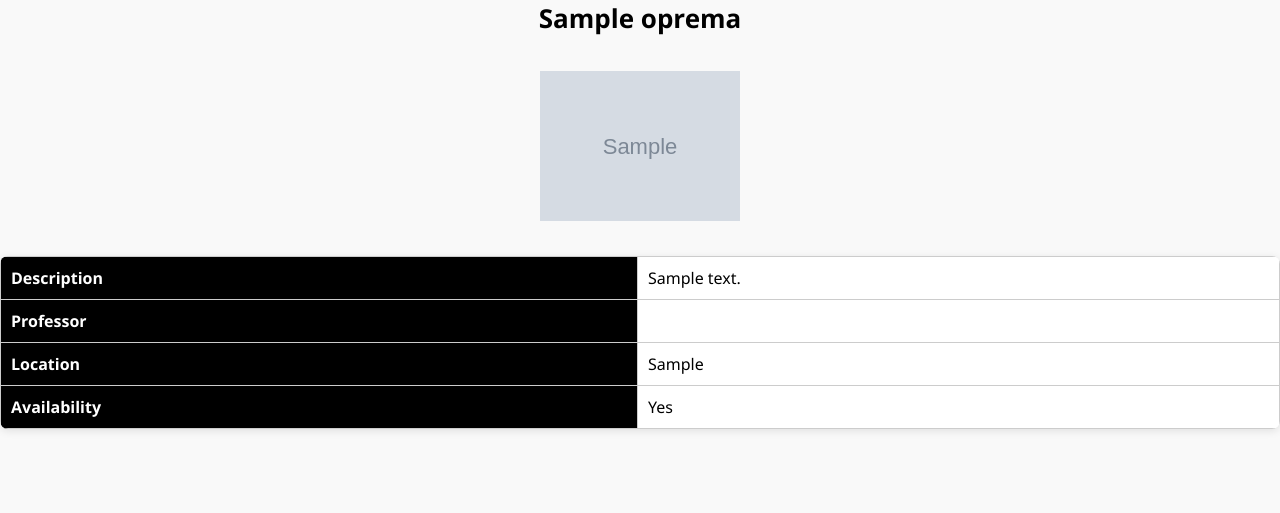
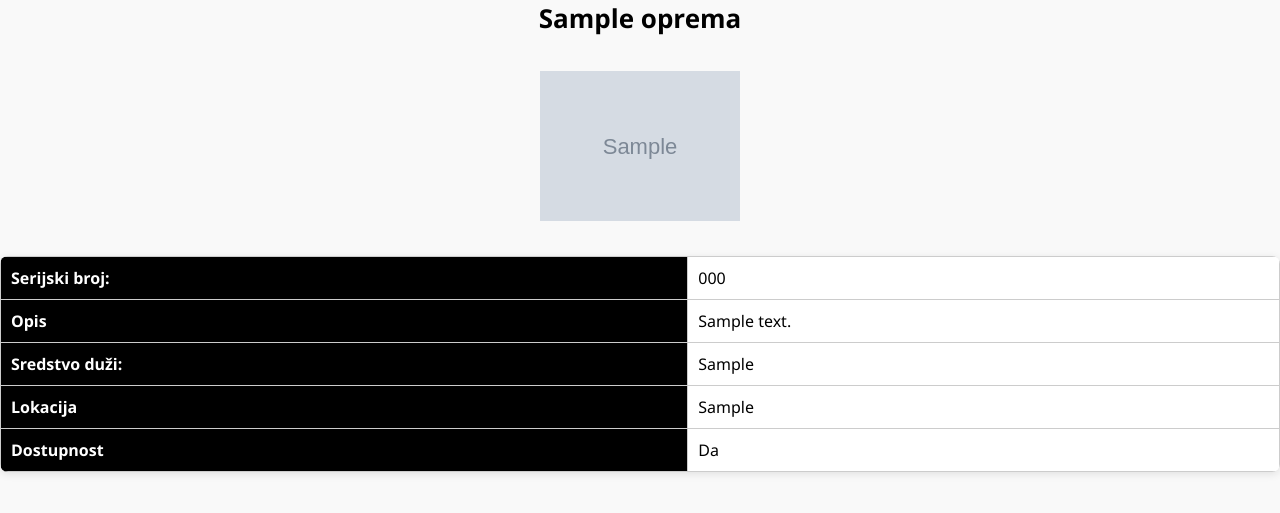
Before and after one commit to ensarcehajic/RentALab, a Flask app: page /equipment/1 in a window 1280 px wide. Shown: the part 62-575 px from the top of the page. Run offline with Flask 3, Linux system fonts and the light colour scheme; tables that the repository leaves empty hold one stand-in row (values such as "Sample post"); grey boxes marked "Sample" are stand-in pictures; some libraries are stand-ins or nearby versions.

Commit message:
Various fixes

```diff
--- a/App/templates/browse/browse_equipment.html
+++ b/App/templates/browse/browse_equipment.html
@@ -13,9 +13,9 @@
 
 {{ macros.search_bar(url_for('equipment_bp.browse_equipment'), search) }}
 
-{% if search %}
+<!-- {% if search %}
     <p>Rezultati pretrage za: <strong>{{ search }}</strong></p>
-{% endif %}
+{% endif %} -->
 
 <table>
     <thead>
--- a/App/templates/browse/equipment_info.html
+++ b/App/templates/browse/equipment_info.html
@@ -1,7 +1,5 @@
 {% extends "base.html" %}
-
 {% block title %}{{ equipment.name }}{% endblock %}
-
 {% block styles %}
 <link rel="stylesheet" href="{{ url_for('static', filename='css/info.css') }}">
 <link rel="stylesheet" href="{{ url_for('static', filename='css/browse.css') }}">
@@ -72,10 +70,11 @@
             <tr><th>Kategorija:</th><td>{{ equipment.category }}</td></tr>
             <tr><th>Napomena:</th><td>{{ equipment.note }}</td></tr>
         {% else %}
-            <tr><th>Description</th><td>{{ equipment.description }}</td></tr>
-            <tr><th>Professor</th><td>{{ equipment.professor }}</td></tr>
-            <tr><th>Location</th><td>{{ equipment.location }}</td></tr>
-            <tr><th>Availability</th><td>{{ 'Yes' if equipment.available else 'No' }}</td></tr>
+            <tr><th>Serijski broj:</th><td>{{ equipment.serial_number }}</td></tr>
+            <tr><th>Opis</th><td>{{ equipment.description }}</td></tr>
+            <tr><th>Sredstvo duži:</th><td>{{ equipment.labaratory_assistant }}</td></tr>
+            <tr><th>Lokacija</th><td>{{ equipment.location }}</td></tr>
+            <tr><th>Dostupnost</th><td>{{ 'Da' if equipment.available else 'Ne' }}</td></tr>
         {% endif %}
     </tbody>
 </table>
```
